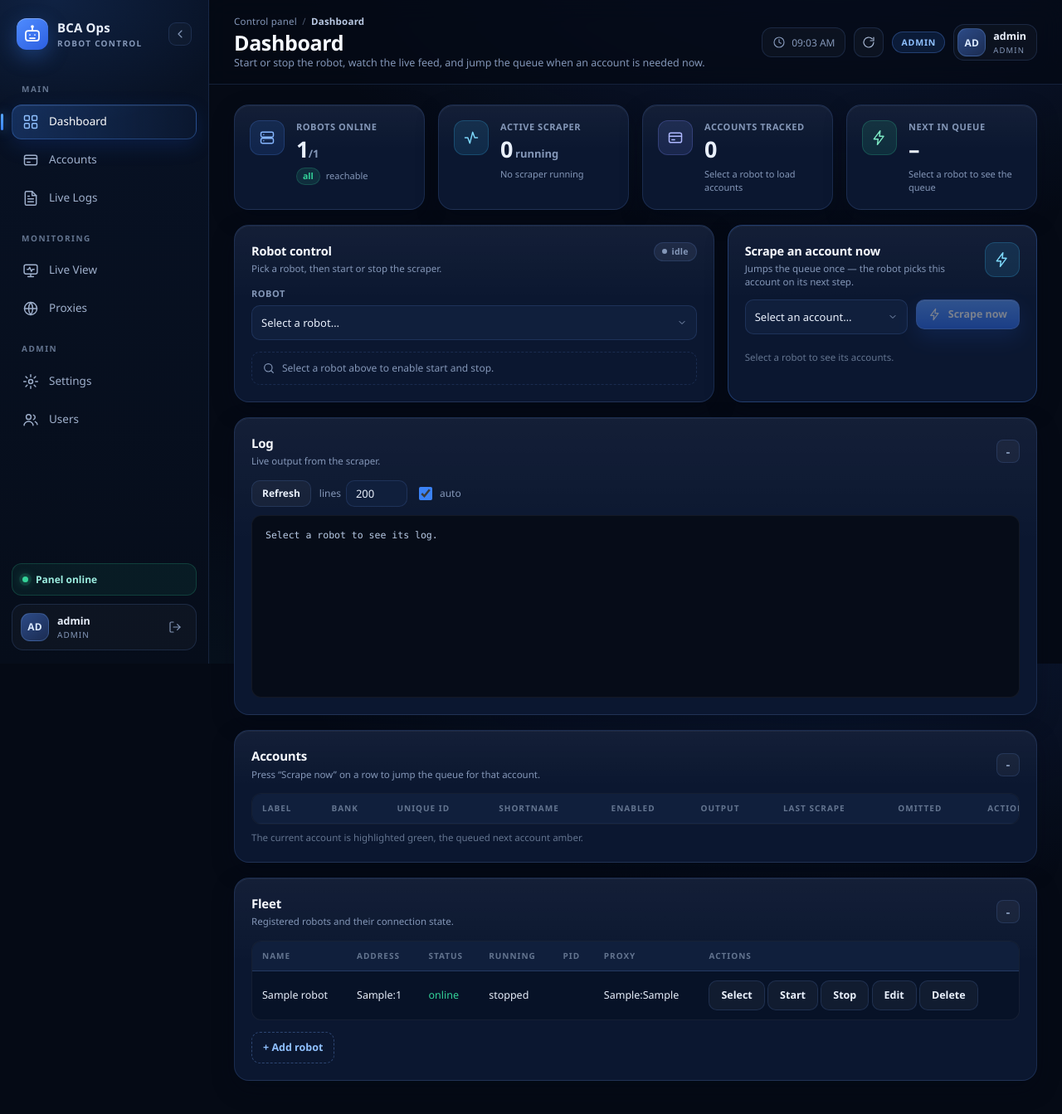
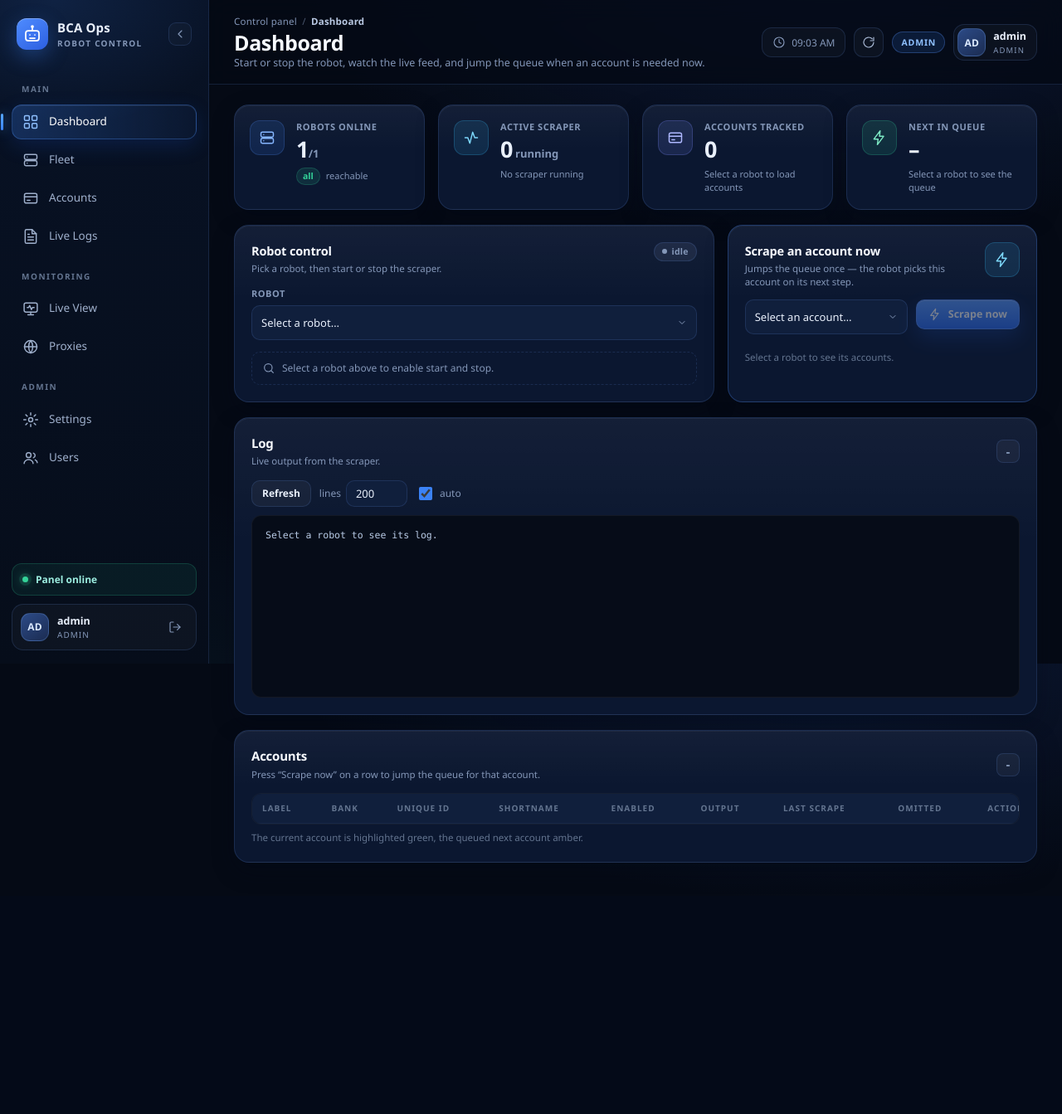
Before and after one commit to bnz88/Python-robot, a Flask app: page / in a window 1280 px wide. Shown: the whole page at 83% size. After the commit the page ends 1040 px from the top, so only its background shows below. Run offline with Flask 3, Linux system fonts and the light colour scheme; the visitor is signed in with stand-in values (Sample User, id 1); data comes from the database, SQL or seed files in the repository; tables that the repository leaves empty hold one stand-in row (values such as "Sample post"); data that the repository does not hold is empty.

Commit message:
feat(panel): move fleet management to its own admin-only page
The robot fleet table, Add robot form and Edit robot dialog were the bottom
of the dashboard. Robots are an admin concern, so they now live on /fleet.

- app.py: GET /fleet guarded by auth.admin_required (operators are redirected
  to the dashboard, anonymous users to /login).
- _sidebar.html: Fleet entry between Dashboard and Accounts, rendered only for
  admin sessions.
- fleet.html + fleet.js: the moved table/form/dialog, with start/stop disabled
  according to the robot state and an empty state when nothing is registered.
- dashboard.html + dashboard.js: fleet markup and robot CRUD wiring removed;
  the picker, KPIs, deck state and proxy select keep working from /api/robots.

```diff
--- a/control_panel/app.py
+++ b/control_panel/app.py
@@ -270,6 +270,12 @@ def dashboard():
     return render_template(
         "dashboard.html", banks=_visible_banks(), refresh_ms=_live_refresh_ms()
     )
+
+
+@app.route("/fleet")
+@auth.admin_required
+def fleet_page():
+    return render_template("fleet.html")
 
 
 @app.route("/accounts")
--- a/control_panel/static/dashboard.js
+++ b/control_panel/static/dashboard.js
@@ -1,6 +1,5 @@
 "use strict";
 
-const IS_ADMIN = window.PANEL_ROLE === "admin";
 const LIVE_REFRESH_MS =
   Number((document.querySelector("main") || {}).dataset?.refreshMs) || 1000;
 
@@ -15,7 +14,6 @@ const state = {
 
 async function loadRobots() {
   state.robots = await get("/api/robots");
-  renderRobots();
   const stillSelected = state.robots.some(
     (r) => String(r.id) === String(state.selectedId)
   );
@@ -25,9 +23,24 @@ async function loadRobots() {
     $("#robot-controls").hidden = true;
     renderAccountQueue();
   }
+  renderRobotPicker();
+  updateSelectedMeta();
+  updateDeckState();
   if (state.selectedId) await refreshSelected();
   else renderKpis();
   refreshLive();
+}
+
+function updateSelectedMeta() {
+  const robot = selectedRobot();
+  const name = $("#selected-name");
+  const status = $("#selected-status");
+  if (name) name.textContent = robot ? robot.name : "";
+  if (status) {
+    status.textContent = robot
+      ? `now: ${robot.current_account || "-"}  |  next: ${robot.next_account || "-"}`
+      : "";
+  }
 }
 
 function renderRobotPicker() {
@@ -189,55 +202,6 @@ function renderAccountQueue() {
   syncScrapeButton();
 }
 
-function renderRobots() {
-  const tbody = $("#robots-table tbody");
-  tbody.innerHTML = "";
-  for (const r of state.robots) {
-    const tr = document.createElement("tr");
-    if (String(r.id) === String(state.selectedId)) tr.classList.add("selected");
-
-    let statusText = "offline";
-    let statusCls = "bad";
-    if (r.online) {
-      statusCls = r.auth_error ? "warn" : "ok";
-      statusText = r.auth_error ? "auth failed" : "online";
-    }
-    const proxy =
-      r.default_proxy_ip && r.default_proxy_port
-        ? `${r.default_proxy_ip}:${r.default_proxy_port}`
-        : "";
-
-    tr.innerHTML = `
-      <td>${esc(r.name)}</td>
-      <td>${esc(r.host)}:${esc(String(r.port))}</td>
-      <td class="${statusCls}">${esc(statusText)}</td>
-      <td>${r.running ? "running" : "stopped"}</td>
-      <td>${r.pid == null ? "" : esc(String(r.pid))}</td>
-      <td>${esc(proxy)}</td>
-      <td>
-        <button data-act="select" data-id="${r.id}">Select</button>
-        <button data-act="start" data-id="${r.id}">Start</button>
-        <button data-act="stop" data-id="${r.id}">Stop</button>
-        ${
-          IS_ADMIN
-            ? `<button data-act="edit" data-id="${r.id}">Edit</button>
-        <button data-act="delete" data-id="${r.id}">Delete</button>`
-            : ""
-        }
-      </td>`;
-    tbody.appendChild(tr);
-  }
-
-  const sel = state.robots.find((x) => String(x.id) === String(state.selectedId));
-  if (sel) {
-    $("#selected-name").textContent = sel.name;
-    $("#selected-status").textContent = `now: ${sel.current_account || "-"}  |  next: ${sel.next_account || "-"}`;
-  }
-  renderRobotPicker();
-  updateDeckState();
-  renderKpis();
-}
-
 async function refreshSelected() {
   if (!state.selectedId) return;
   await Promise.all([loadAccounts(), loadLogIfAuto()]);
@@ -327,7 +291,8 @@ async function selectRobot(id) {
   $("#log-title").textContent = "Log - " + r.name;
   const picker = $("#robot-picker");
   if (picker) picker.value = String(id);
-  renderRobots();
+  updateSelectedMeta();
+  updateDeckState();
   await refreshSelected();
 }
 
@@ -348,8 +313,12 @@ function clearSelection() {
   if (picker) picker.value = "";
   const selectedName = $("#selected-name");
   if (selectedName) selectedName.textContent = "";
+  const selectedStatus = $("#selected-status");
+  if (selectedStatus) selectedStatus.textContent = "";
   renderAccountQueue();
-  renderRobots();
+  renderRobotPicker();
+  updateDeckState();
+  renderKpis();
 }
 
 async function startRobot() {
@@ -542,80 +511,15 @@ async function loadProxyOptions() {
         `<option value="${p.id}">${esc(String(p.ip) + ":" + String(p.port))}${p.note ? " (" + esc(p.note) + ")" : ""}</option>`
     )
     .join("");
-  document.querySelectorAll(".proxy-select").forEach((sel) => {
-    const keep = sel.value;
-    if (sel.id === "proxy-select") {
-      // Start-time choice: Auto (fastest proxy per account) is the default;
-      // there is intentionally no "none" option - the scraper always uses a
-      // proxy.
-      sel.innerHTML =
-        '<option value="auto">Auto (fastest proxy)</option>' + proxyOptions;
-      const present = Array.from(sel.options).some((o) => o.value === keep);
-      sel.value = keep && present ? keep : "auto";
-    } else {
-      // Add/Edit robot: a default proxy for that robot, or none.
-      sel.innerHTML = '<option value="">proxy: none</option>' + proxyOptions;
-      sel.value =
-        keep && Array.from(sel.options).some((o) => o.value === keep)
-          ? keep
-          : "";
-    }
-  });
-}
-
-function openEdit(id) {
-  const r = state.robots.find((x) => String(x.id) === String(id));
-  if (!r) return;
-  const form = $("#edit-form");
-  form.id.value = r.id;
-  form.name.value = r.name;
-  form.host.value = r.host;
-  form.port.value = r.port;
-  form.token.value = r.token || "";
-  const proxySel = form.querySelector(".proxy-select");
-  const match = (state.proxies || []).find(
-    (p) => p.ip === r.default_proxy_ip && String(p.port) === String(r.default_proxy_port || "")
-  );
-  proxySel.value = match ? String(match.id) : "";
-  $("#edit-dialog").showModal();
-}
-
-async function submitEdit(e) {
-  e.preventDefault();
-  const fd = new FormData(e.target);
-  const id = fd.get("id");
-  try {
-    await post(`/api/robots/${id}/edit`, Object.fromEntries(fd.entries()));
-  } catch (err) {
-    setStatus(err.message, true);
-  }
-  $("#edit-dialog").close();
-  await loadRobots();
-}
-
-async function submitAdd(e) {
-  e.preventDefault();
-  const fd = new FormData(e.target);
-  try {
-    await post("/api/robots", Object.fromEntries(fd.entries()));
-  } catch (err) {
-    setStatus(err.message, true);
-  }
-  e.target.reset();
-  await loadRobots();
-}
-
-function onRobotAction(e) {
-  const btn = e.target.closest("button[data-act]");
-  if (!btn) return;
-  const { act, id } = btn.dataset;
-  if (act === "select") selectRobot(id);
-  else if (act === "start") selectRobot(id).then(startRobot);
-  else if (act === "stop") post(`/api/robots/${id}/stop`).then(loadRobots);
-  else if (act === "edit" && IS_ADMIN) openEdit(id);
-  else if (act === "delete" && IS_ADMIN) {
-    if (confirm("Delete this robot?")) post(`/api/robots/${id}/delete`).then(loadRobots);
-  }
+  const sel = $("#proxy-select");
+  if (!sel) return;
+  // Start-time choice: Auto (fastest proxy per account) is the default; there
+  // is intentionally no "none" option - the scraper always uses a proxy.
+  const keep = sel.value;
+  sel.innerHTML =
+    '<option value="auto">Auto (fastest proxy)</option>' + proxyOptions;
+  const present = Array.from(sel.options).some((o) => o.value === keep);
+  sel.value = keep && present ? keep : "auto";
 }
 
 async function onAccountAction(e) {
@@ -682,9 +586,6 @@ function init() {
   $("#statement-close").addEventListener("click", () => $("#statement-dialog").close());
   $("#statement-copy").addEventListener("click", copyStatement);
   wireLiveFeed();
-  $("#edit-cancel").addEventListener("click", () => $("#edit-dialog").close());
-  $("#edit-form").addEventListener("submit", submitEdit);
-  $("#add-robot-form").addEventListener("submit", submitAdd);
 
   const robotPicker = $("#robot-picker");
   if (robotPicker) {
@@ -713,7 +614,6 @@ function init() {
     });
   }
   renderAccountQueue();
-  $("#robots-table tbody").addEventListener("click", onRobotAction);
   $("#accounts-table tbody").addEventListener("click", onAccountAction);
   $("#accounts-table tbody").addEventListener("focusin", onOmittedFocus);
   $("#accounts-table tbody").addEventListener("focusout", onOmittedBlur);
@@ -725,10 +625,6 @@ function init() {
     const collapsed = panel.classList.toggle("collapsed");
     t.textContent = collapsed ? "+" : "−";
   });
-  if (!IS_ADMIN) {
-    const add = document.querySelector(".add-robot");
-    if (add) add.hidden = true;
-  }
   loadProxyOptions();
   loadRobots();
   setInterval(loadRobots, 2500);
--- a/control_panel/static/style.css
+++ b/control_panel/static/style.css
@@ -759,6 +759,12 @@ tr.selected:hover td { background: rgba(59, 130, 246, 0.19); }
 #robots-table { min-width: 780px; }
 #accounts-table { min-width: 980px; }
 td.label-cell { white-space: nowrap; vertical-align: middle; }
+td.cell-empty {
+  padding: 30px 16px;
+  text-align: center;
+  color: var(--muted);
+  font-size: 12.5px;
+}
 .accounts-table td, .accounts-table th { padding: 8px 6px; }
 .omitted-input { width: 84px; height: 32px; }
 
--- a/control_panel/templates/_sidebar.html
+++ b/control_panel/templates/_sidebar.html
@@ -20,6 +20,12 @@
        title="Dashboard" {% if active == 'dashboard' %}aria-current="page"{% endif %}>
       {{ icon('dashboard') }}<span>Dashboard</span>
     </a>
+    {% if user and user.role == 'admin' %}
+    <a href="{{ url_for('fleet_page') }}" class="{{ 'active' if active == 'fleet' else '' }}"
+       title="Fleet" {% if active == 'fleet' %}aria-current="page"{% endif %}>
+      {{ icon('server') }}<span>Fleet</span>
+    </a>
+    {% endif %}
     <a href="{{ url_for('accounts_page') }}" class="{{ 'active' if active == 'accounts' else '' }}"
        title="Accounts" {% if active == 'accounts' %}aria-current="page"{% endif %}>
       {{ icon('accounts') }}<span>Accounts</span>
--- a/control_panel/templates/dashboard.html
+++ b/control_panel/templates/dashboard.html
@@ -180,73 +180,9 @@
         </div>
         <p class="hint">The current account is highlighted green, the queued next account amber.</p>
       </section>
-
-      <section class="card panel">
-        <div class="panel-head">
-          <div>
-            <h2>Fleet</h2>
-            <p class="card-sub">Registered robots and their connection state.</p>
-          </div>
-          <button class="min-toggle" type="button" title="Minimize">-</button>
-        </div>
-        <div class="table-wrap">
-          <table id="robots-table">
-            <thead>
-              <tr>
-                <th>Name</th><th>Address</th><th>Status</th><th>Running</th>
-                <th>PID</th><th>Proxy</th><th>Actions</th>
-              </tr>
-            </thead>
-            <tbody></tbody>
-          </table>
-        </div>
-        <details class="add-robot">
-          <summary>Add robot</summary>
-          <form id="add-robot-form">
-            <div class="field"><span class="fl">Name</span>
-              <input name="name" placeholder="name" required>
-            </div>
-            <div class="field"><span class="fl">Host</span>
-              <input name="host" placeholder="host" required>
-            </div>
-            <div class="field"><span class="fl">Port</span>
-              <input name="port" type="number" placeholder="port" required>
-            </div>
-            <div class="field"><span class="fl">Token</span>
-              <input name="token" placeholder="robot token">
-            </div>
-            <div class="field"><span class="fl">Proxy</span>
-              <select name="proxy_id" class="proxy-select" title="proxy">
-                <option value="">proxy: none</option>
-              </select>
-            </div>
-            <div class="field"><span class="fl">&nbsp;</span><button type="submit" class="primary">Add robot</button></div>
-          </form>
-        </details>
-      </section>
     </main>
   </div>
 </div>
-
-<dialog id="edit-dialog">
-  <form id="edit-form">
-    <h3>Edit robot</h3>
-    <input type="hidden" name="id">
-    <div class="field"><span class="fl">Name</span><input name="name"></div>
-    <div class="field"><span class="fl">Host</span><input name="host"></div>
-    <div class="field"><span class="fl">Port</span><input name="port" type="number"></div>
-    <div class="field"><span class="fl">Token</span><input name="token"></div>
-    <div class="field"><span class="fl">Proxy</span>
-      <select name="proxy_id" class="proxy-select">
-        <option value="">none</option>
-      </select>
-    </div>
-    <div class="dialog-actions">
-      <button type="submit" class="primary">Save changes</button>
-      <button type="button" id="edit-cancel">Cancel</button>
-    </div>
-  </form>
-</dialog>
 
 <dialog id="statement-dialog">
   <div class="statement-head">
```
Also changed, not shown: control_panel/static/fleet.js (added, +168 -0 lines), control_panel/templates/fleet.html (added, +92 -0 lines).
